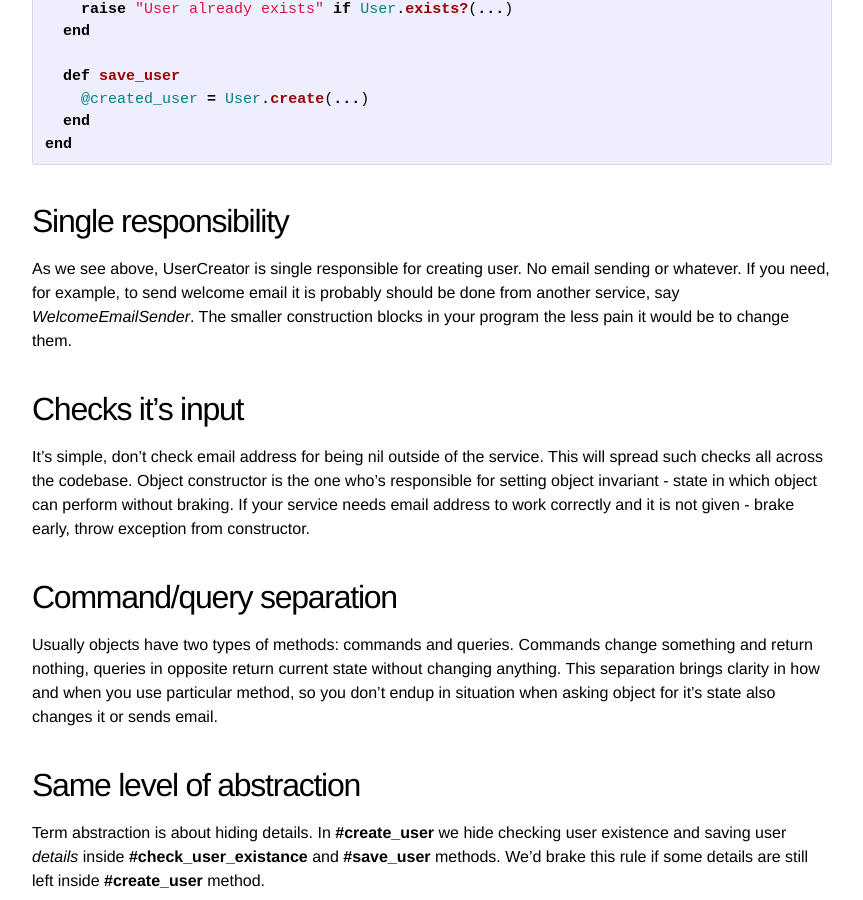
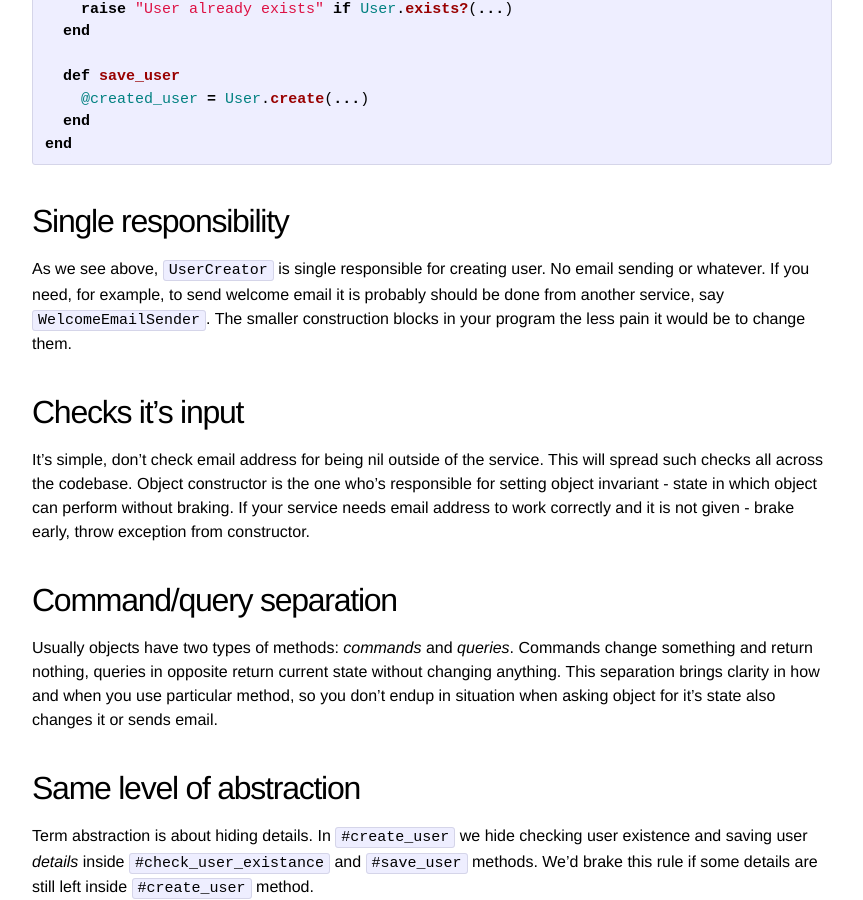
Before and after one commit to yukas/yukas.github.io, a Jekyll site: the page built from _posts/2015-10-22-anotomy-of-good-service-object.markdown, in a window 1280 px wide and 900 px high, scrolled down 1094 px. Shown: the whole window, without its empty margins (208-1071 px from the left). Built offline with Jekyll 4.4.1, drawn with Linux system fonts in a browser that asks for light colours; comment, search, counter and statistics services are not loaded.

Commit message:
Finally...

```diff
--- a/_posts/2015-10-22-anotomy-of-good-service-object.markdown
+++ b/_posts/2015-10-22-anotomy-of-good-service-object.markdown
@@ -54,9 +54,9 @@ end
 
 ## Single responsibility
 
-As we see above, UserCreator is single responsible for creating user. No email
+As we see above, `UserCreator` is single responsible for creating user. No email
 sending or whatever. If you need, for example, to send welcome email it is
-probably should be done from another service, say *WelcomeEmailSender*.
+probably should be done from another service, say `WelcomeEmailSender`.
 The smaller construction blocks in your program the less pain it would
 be to change them.
 
@@ -68,7 +68,7 @@ will spread such checks all across the codebase. Object constructor is the one w
 
 ## Command/query separation
 
-Usually objects have two types of methods: commands and queries. Commands
+Usually objects have two types of methods: *commands* and *queries*. Commands
 change something and return nothing, queries in opposite return current
 state without changing anything. This separation brings clarity in how and when
 you use particular method, so you don't endup in situation when asking object
@@ -76,7 +76,7 @@ for it's state also changes it or sends email.
 
 ## Same level of abstraction
 
-Term abstraction is about hiding details. In **#create_user** we hide checking user existence and saving user *details* inside **#check_user_existance** and **#save_user** methods. We'd brake this rule if some details are still left inside **#create_user** method.
+Term abstraction is about hiding details. In `#create_user` we hide checking user existence and saving user *details* inside `#check_user_existance` and `#save_user` methods. We'd brake this rule if some details are still left inside `#create_user` method.
 
 ## Transparent
 
```
